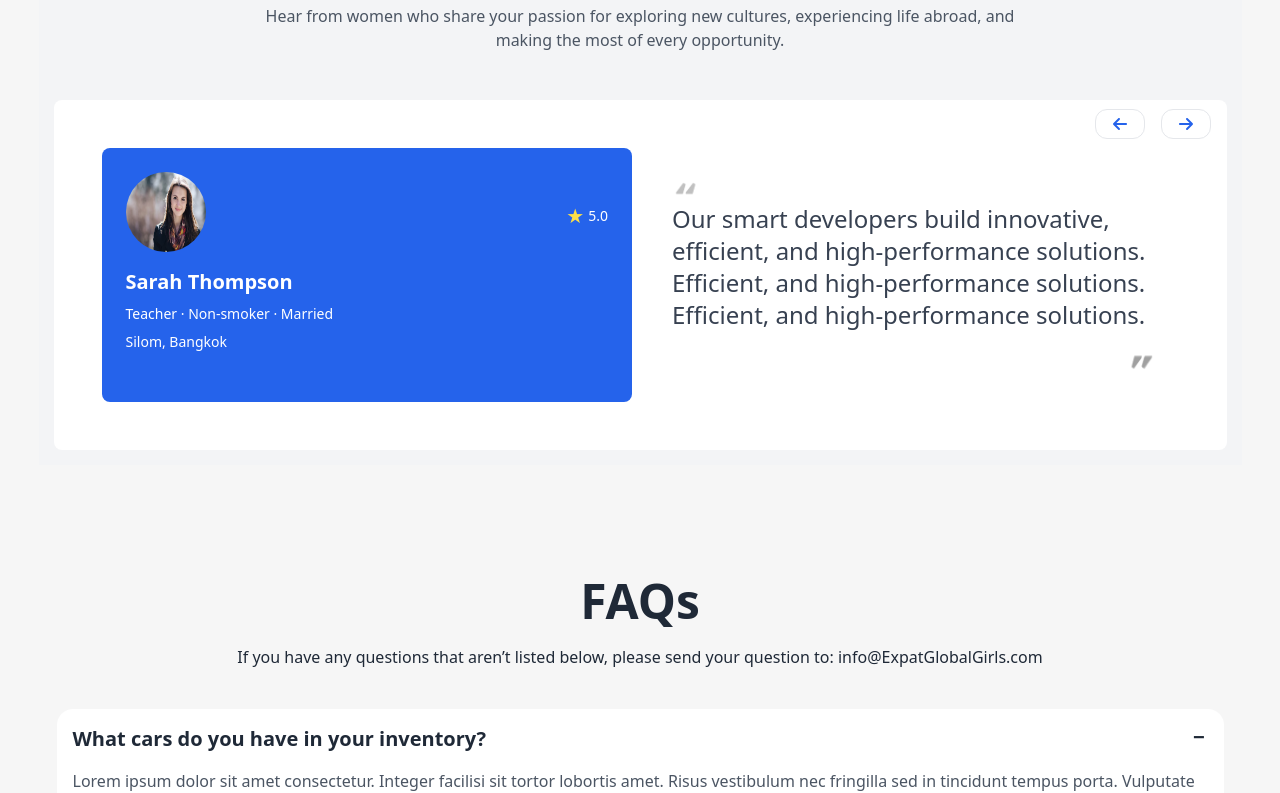
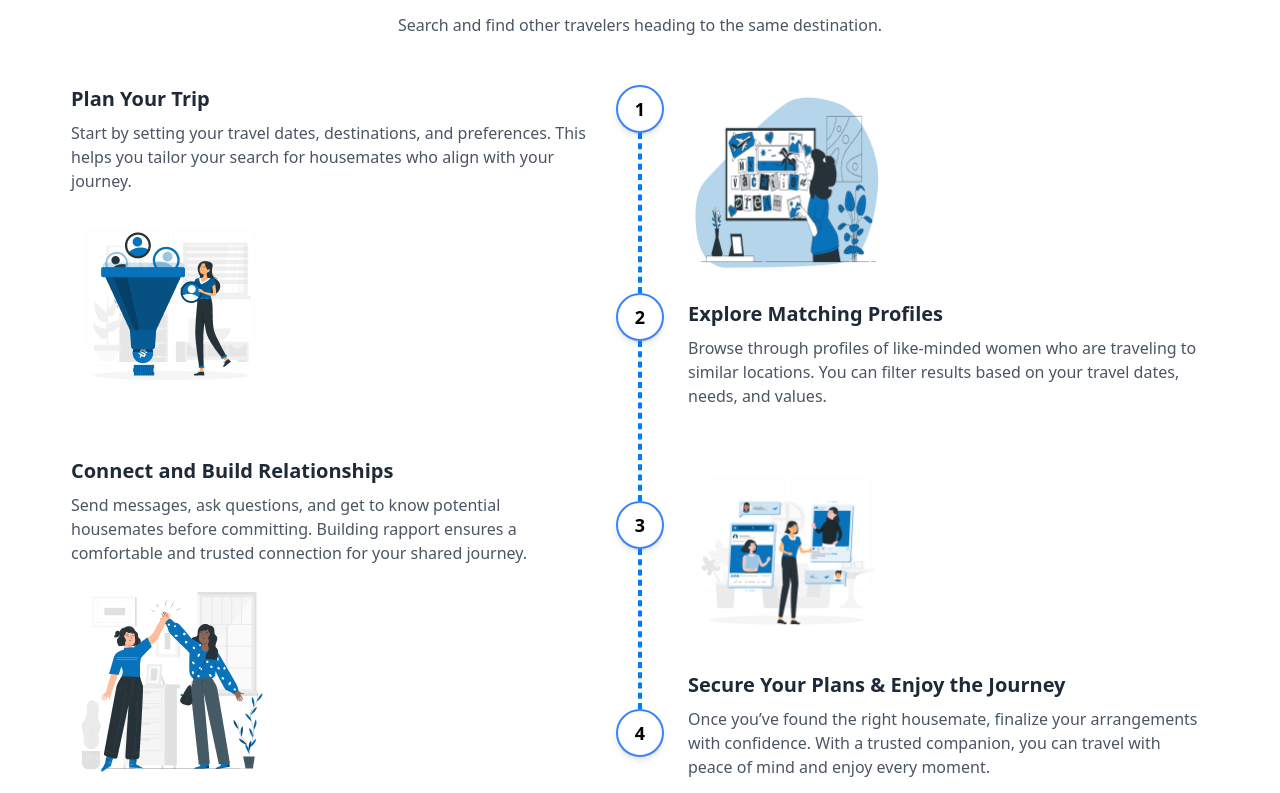
Before and after one commit to mominulhouqe/travel-agency, a Next.js app: page / in a window 1280 px wide. Shown: the part 3471-4264 px from the top of the page. Built offline with nearby package versions, Linux system fonts and the light colour scheme.

Commit message:
`Added framer-motion and its dependencies to package-lock.json and package.json`

```diff
--- a/package.json
+++ b/package.json
@@ -10,6 +10,7 @@
   },
   "dependencies": {
     "daisyui": "^4.12.22",
+    "framer-motion": "^11.15.0",
     "next": "15.1.0",
     "react": "^19.0.0",
     "react-dom": "^19.0.0",
--- a/src/app/page.tsx
+++ b/src/app/page.tsx
@@ -6,6 +6,7 @@ import Banner from "@/components/UI/Banner";
 import Community from "@/components/UI/Community";
 import Expert from "@/components/UI/Expert";
 import Faq from "@/components/UI/Faq";
+import HowItWorks from "@/components/UI/HowItWorks";
 import TestimonialSection from "@/components/UI/TestimonialSection";
 import Traveler from "@/components/UI/Travelar";
 
@@ -18,6 +19,7 @@ export default function Home() {
       <Community />
       <Traveler />
       <Expert />
+      <HowItWorks />
       <TestimonialSection />
       <Faq />
       <Footer />
--- /dev/null
+++ b/src/components/UI/HowItWorks.tsx
@@ -0,0 +1,138 @@
+import React from "react";
+import { motion } from "framer-motion";
+import Image from "next/image";
+import img1 from "@/assets/icons/Filter-rafiki 1.png";
+import img2 from "@/assets/icons/Vision board-bro 1.png";
+import img3 from "@/assets/icons/Friendship-pana 1.png";
+import img4 from "@/assets/icons/Online friends-rafiki 1.png";
+
+const steps = [1, 2, 3, 4];
+
+const HowItWorks = () => {
+  return (
+    <section className="py-16 bg-white">
+      <div className="max-w-[1170px] px-4 mx-auto">
+        {/* Heading */}
+        <div className="text-center mb-12">
+          <h2 className="text-4xl font-bold text-gray-800">How It Works</h2>
+          <p className="text-gray-600 mt-2">
+            Search and find other travelers heading to the same destination.
+          </p>
+        </div>
+
+        {/* Content */}
+        <div className="flex flex-col md:flex-row justify-between gap-6">
+          {/* Left Side */}
+          <div className="flex-1 space-y-12">
+            <div>
+              <h3 className="text-xl font-semibold text-gray-800 mb-2">
+                Plan Your Trip
+              </h3>
+              <p className="text-gray-600">
+                Start by setting your travel dates, destinations, and
+                preferences. This helps you tailor your search for housemates
+                who align with your journey.
+              </p>
+              <Image
+                src={img1}
+                alt="Step 1"
+                width={200}
+                height={200}
+                className="mt-4"
+              />
+            </div>
+            <div>
+              <h3 className="text-xl font-semibold text-gray-800 mb-2">
+                Connect and Build Relationships
+              </h3>
+              <p className="text-gray-600">
+                Send messages, ask questions, and get to know potential
+                housemates before committing. Building rapport ensures a
+                comfortable and trusted connection for your shared journey.
+              </p>
+              <Image
+                src={img3}
+                alt="Step 3"
+                width={200}
+                height={200}
+                className="mt-4"
+              />
+            </div>
+          </div>
+
+          {/* Steps (Middle) */}
+          <div className="md:flex flex-col items-center hidden">
+            {steps.map((step, index) => (
+              <div key={index} className="flex flex-col items-center">
+                {/* Step Circle */}
+                <motion.div
+                  className="flex items-center justify-center w-12 h-12 rounded-full bg-white border-2 border-blue-500 text-lg font-bold text-black shadow-md"
+                  initial={{ scale: 0.8, opacity: 0 }}
+                  whileInView={{ scale: 1, opacity: 1 }}
+                  transition={{ duration: 0.4, delay: index * 0.2 }}
+                >
+                  {step}
+                </motion.div>
+
+                {/* Connecting Line */}
+                {index < steps.length - 1 && (
+                  <motion.div
+                    className="w-1"
+                    style={{
+                      height: "160px",
+                      border: "2px dashed #007bff",
+                      opacity: "1",
+                    }}
+                    initial={{ opacity: 0, scaleY: 0 }}
+                    whileInView={{ opacity: 1, scaleY: 1 }}
+                    transition={{ duration: 0.6, delay: index * 0.2 }}
+                  ></motion.div>
+                )}
+              </div>
+            ))}
+          </div>
+
+          {/* Right Side */}
+          <div className="flex-1 space-y-12">
+            <div className="flex flex-col-reverse md:flex-col">
+              <Image
+                src={img2}
+                alt="Step 2"
+                width={200}
+                height={200}
+                className="mb-4"
+              />
+              <h3 className="text-xl font-semibold text-gray-800 mb-2">
+                Explore Matching Profiles
+              </h3>
+              <p className="text-gray-600">
+                Browse through profiles of like-minded women who are traveling
+                to similar locations. You can filter results based on your
+                travel dates, needs, and values.
+              </p>
+            </div>
+            <div className="flex flex-col-reverse md:flex-col">
+              <Image
+                src={img4}
+                alt="Step 4"
+                width={200}
+                height={200}
+                className="mb-4"
+              />
+              <h3 className="text-xl font-semibold text-gray-800 mb-2">
+                Secure Your Plans & Enjoy the Journey
+              </h3>
+              <p className="text-gray-600">
+                Once you’ve found the right housemate, finalize your
+                arrangements with confidence. With a trusted companion, you can
+                travel with peace of mind and enjoy every moment.
+              </p>
+            </div>
+          </div>
+        </div>
+      </div>
+    </section>
+  );
+};
+
+export default HowItWorks;
--- /dev/null
+++ b/src/components/UI/VerticalStepper.tsx
@@ -0,0 +1,37 @@
+import React from "react";
+import { motion } from "framer-motion";
+
+const steps = [1, 2, 3, 4];
+
+const VerticalStepper = () => {
+  return (
+    <div className="flex flex-col items-center py-16">
+      {steps.map((step, index) => (
+        <div key={index} className="flex flex-col items-center">
+          {/* Step Circle */}
+          <motion.div
+            className="flex items-center justify-center w-12 h-12 rounded-full bg-white border-2 border-blue-500 text-lg font-bold text-black shadow-md"
+            initial={{ scale: 0.8, opacity: 0 }}
+            whileInView={{ scale: 1, opacity: 1 }}
+            transition={{ duration: 0.4, delay: index * 0.2 }}
+          >
+            {step}
+          </motion.div>
+
+          {/* Connecting Line */}
+          {index < steps.length - 1 && (
+            <motion.div
+              className="w-1 bg-blue-500"
+              style={{ height: "80px" }} // Adjust line height here
+              initial={{ opacity: 0, scaleY: 0 }}
+              whileInView={{ opacity: 1, scaleY: 1 }}
+              transition={{ duration: 0.6, delay: index * 0.2 }}
+            ></motion.div>
+          )}
+        </div>
+      ))}
+    </div>
+  );
+};
+
+export default VerticalStepper;
```
Also changed, not shown: 1 other file (tests, documents, lock files or other folders).
